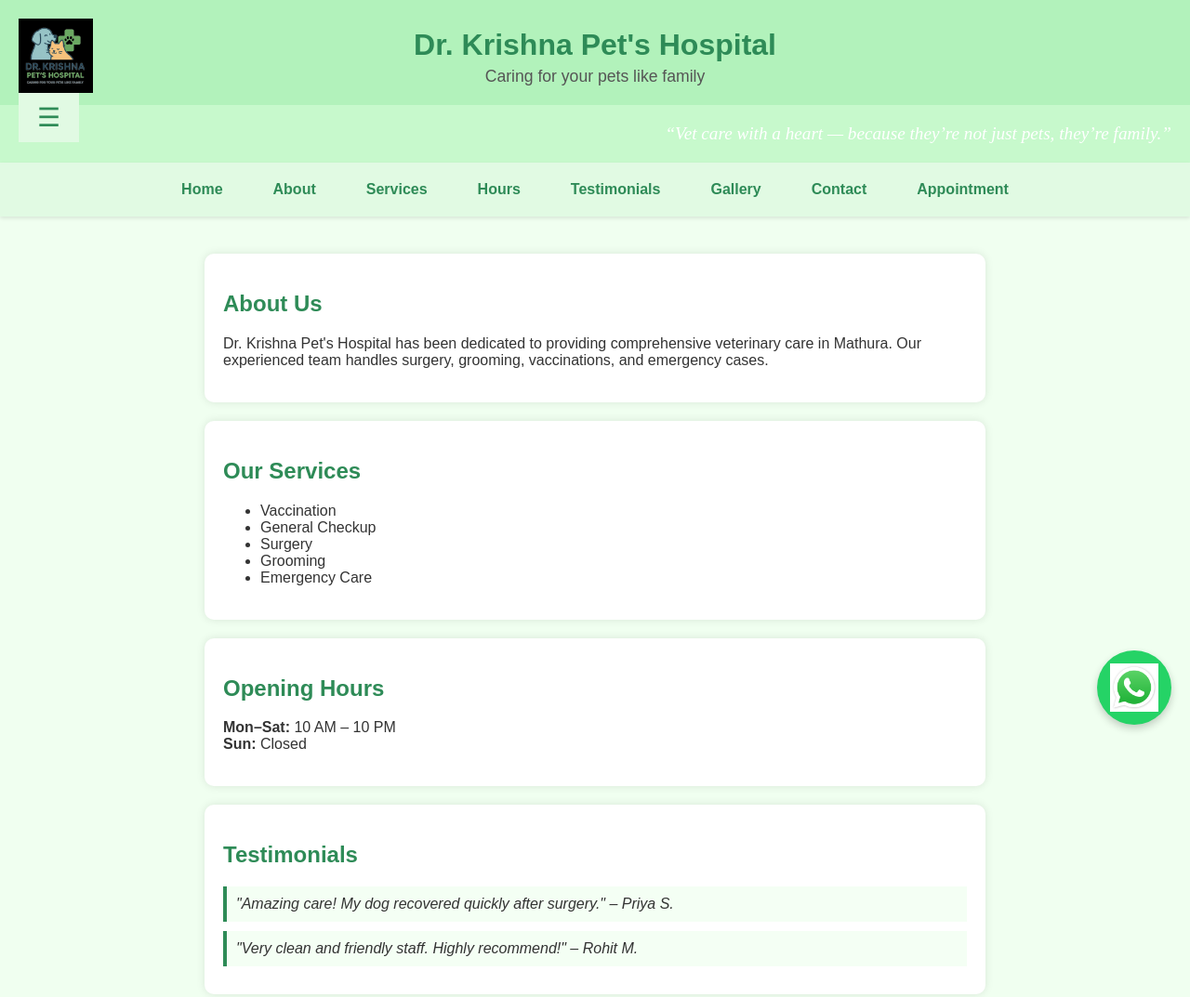
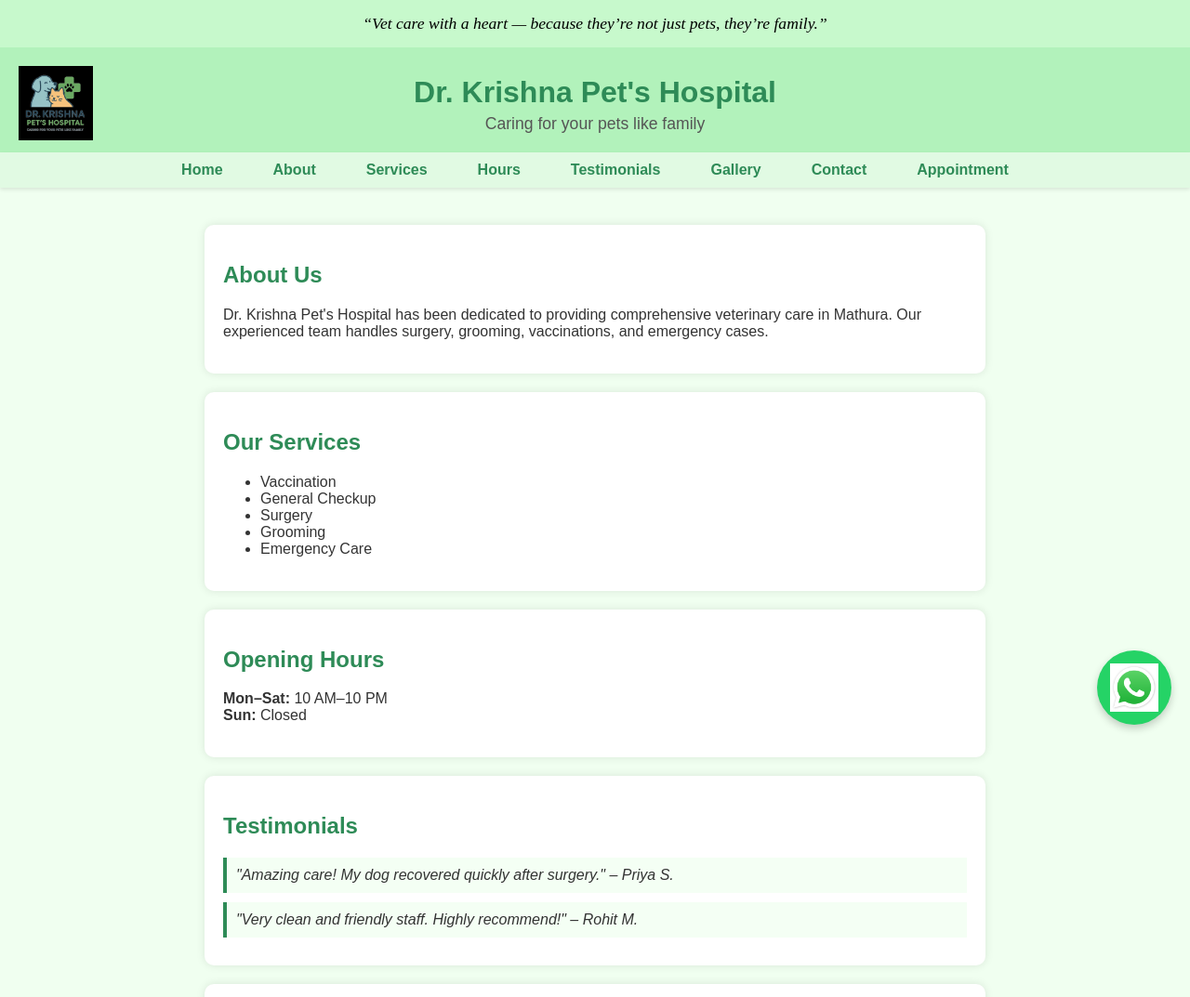
Before and after one commit to Chandan0121/Krishna-Pet-s-Hospital, a plain HTML site: page index.html in a window 1280 px wide. Shown: the top 1073 px of the page at 93% size. Drawn offline with Linux system fonts and the light colour scheme.

Commit message:
Update index.html

```diff
--- a/index.html
+++ b/index.html
@@ -1,8 +1,8 @@
 <!DOCTYPE html>
 <html lang="en">
 <head>
-  <meta charset="UTF-8" />
-  <meta name="viewport" content="width=device-width, initial-scale=1.0" />
+  <meta charset="UTF-8"/>
+  <meta name="viewport" content="width=device-width, initial-scale=1.0"/>
   <title>Dr. Krishna Pet's Hospital</title>
 
   <meta name="description" content="Dr. Krishna Pet's Hospital - Caring veterinary services including surgery, grooming, emergency care in Mathura. Book appointments easily.">
@@ -16,6 +16,18 @@
       margin: 0;
       padding: 0;
       color: #333;
+    }
+
+    /* Quote at top */
+    .quote {
+      font-family: "Times New Roman", serif;
+      font-style: italic;
+      font-size: 1.1em;
+      color: black;
+      text-align: center;
+      padding: 15px 20px;
+      background-color: #c7f9cc;
+      margin: 0;
     }
 
     header {
@@ -51,20 +63,7 @@
       color: #555;
     }
 
-    .quote-box {
-      background-color: #c7f9cc;
-      padding: 20px;
-      text-align: right;
-      font-family: "Times New Roman", serif;
-    }
-
-    .quote-box blockquote {
-      font-size: 1.2em;
-      color: white;
-      font-style: italic;
-      margin: 0;
-    }
-
+    /* Hamburger toggle */
     .menu-toggle {
       display: none;
     }
@@ -73,24 +72,24 @@
       display: none;
       font-size: 28px;
       cursor: pointer;
-      padding: 10px 20px;
+      padding: 8px 12px;
       color: #2e8b57;
       background-color: #e1fae3;
-      text-align: left;
+      border-radius: 5px;
+      transition: background-color 0.3s;
+    }
+    .menu-icon:hover {
+      background-color: #c2f0c2;
     }
 
-    .menu-icon.left {
-      display: block;
-      position: absolute;
-      left: 20px;
-      top: 100px;
-    }
-
+    /* Navigation */
     nav {
       width: 100%;
       background-color: #e1fae3;
-      box-shadow: 0 2px 4px rgba(0, 0, 0, 0.1);
-      margin: 0;
+      box-shadow: 0 2px 4px rgba(0,0,0,0.1);
+      display: flex;
+      align-items: center;
+      justify-content: center;
       padding: 10px 0;
       position: sticky;
       top: 0;
@@ -99,15 +98,15 @@
 
     nav ul {
       list-style: none;
+      margin: 0;
       padding: 0;
-      margin: 0;
       display: flex;
       flex-wrap: wrap;
       justify-content: center;
     }
 
     nav li {
-      margin: 10px 15px;
+      margin: 0 15px;
     }
 
     nav a {
@@ -124,30 +123,22 @@
       border-bottom: 2px solid #2e8b57;
     }
 
+    /* Responsive hamburger */
     @media (max-width: 768px) {
+      .menu-icon {
+        display: block;
+      }
       nav ul {
         display: none;
         flex-direction: column;
         align-items: flex-start;
-        background-color: #e1fae3;
         padding-left: 20px;
       }
-
       .menu-toggle:checked + .menu-icon + nav ul {
         display: flex;
       }
-
       nav li {
         margin: 10px 0;
-      }
-
-      header {
-        flex-direction: column;
-      }
-
-      .logo {
-        position: static;
-        margin-bottom: 10px;
       }
     }
 
@@ -156,12 +147,12 @@
     }
 
     .section {
-      background-color: #ffffff;
+      background-color: #fff;
       padding: 20px;
       margin: 20px auto;
       max-width: 800px;
       border-radius: 10px;
-      box-shadow: 0 0 10px rgba(0, 0, 0, 0.1);
+      box-shadow: 0 0 10px rgba(0,0,0,0.1);
     }
 
     .section h2 {
@@ -178,7 +169,7 @@
 
     .gallery {
       display: grid;
-      grid-template-columns: repeat(auto-fit, minmax(250px, 1fr));
+      grid-template-columns: repeat(auto-fit, minmax(250px,1fr));
       gap: 15px;
     }
 
@@ -186,7 +177,7 @@
       width: 100%;
       height: auto;
       border-radius: 8px;
-      box-shadow: 0 0 5px rgba(0, 0, 0, 0.2);
+      box-shadow: 0 0 5px rgba(0,0,0,0.2);
       transition: transform 0.3s ease;
     }
 
@@ -203,60 +194,50 @@
 
     .responsive-iframe {
       position: absolute;
-      top: 0;
-      left: 0;
-      width: 100%;
-      height: 100%;
+      top: 0; left: 0;
+      width: 100%; height: 100%;
       border: none;
     }
 
     .whatsapp-float {
       position: fixed;
-      bottom: 20px;
-      right: 20px;
-      width: 80px;
-      height: 80px;
+      bottom: 20px; right: 20px;
+      width: 80px; height: 80px;
       background-color: #25D366;
       border-radius: 50%;
-      display: flex;
-      align-items: center;
-      justify-content: center;
-      box-shadow: 0 4px 8px rgba(0, 0, 0, 0.2);
-      z-index: 1000;
-      transition: transform 0.3s ease;
+      display: flex; align-items: center; justify-content: center;
+      box-shadow: 0 4px 8px rgba(0,0,0,0.2);
+      transition: transform 0.3s ease; z-index: 1000;
     }
-
     .whatsapp-float:hover {
       transform: scale(1.1);
     }
-
     .whatsapp-float img {
-      width: 52px;
-      height: 52px;
+      width: 52px; height: 52px;
     }
   </style>
 </head>
 <body>
 
+  <!-- QUOTE AT TOP -->
+  <div class="quote">
+    “Vet care with a heart — because they’re not just pets, they’re family.”
+  </div>
+
+  <!-- HEADER -->
   <header>
-    <img src="logo.jpg" alt="Logo" class="logo" />
+    <img src="logo.jpg" alt="Logo" class="logo"/>
     <div class="header-center">
       <h1>Dr. Krishna Pet's Hospital</h1>
       <div class="tagline">Caring for your pets like family</div>
     </div>
   </header>
 
-  <!-- QUOTE SECTION -->
-  <section class="quote-box">
-    <blockquote>
-      “Vet care with a heart — because they’re not just pets, they’re family.”
-    </blockquote>
-  </section>
+  <!-- HAMBURGER TOGGLE & MENU ICON -->
+  <input type="checkbox" id="menu-toggle" class="menu-toggle"/>
+  <label for="menu-toggle" class="menu-icon">&#9776;</label>
 
-  <!-- HAMBURGER MENU -->
-  <input type="checkbox" id="menu-toggle" class="menu-toggle">
-  <label for="menu-toggle" class="menu-icon left">&#9776;</label>
-
+  <!-- NAVIGATION -->
   <nav>
     <ul>
       <li><a href="#home">Home</a></li>
@@ -271,12 +252,14 @@
   </nav>
 
   <div class="content">
-    <div class="section" id="about">
+    <!-- About -->
+    <section class="section" id="about">
       <h2>About Us</h2>
       <p>Dr. Krishna Pet's Hospital has been dedicated to providing comprehensive veterinary care in Mathura. Our experienced team handles surgery, grooming, vaccinations, and emergency cases.</p>
-    </div>
+    </section>
 
-    <div class="section" id="services">
+    <!-- Services -->
+    <section class="section" id="services">
       <h2>Our Services</h2>
       <ul>
         <li>Vaccination</li>
@@ -285,47 +268,53 @@
         <li>Grooming</li>
         <li>Emergency Care</li>
       </ul>
-    </div>
+    </section>
 
-    <div class="section" id="hours">
+    <!-- Hours -->
+    <section class="section" id="hours">
       <h2>Opening Hours</h2>
-      <p><strong>Mon–Sat:</strong> 10 AM – 10 PM<br><strong>Sun:</strong> Closed</p>
-    </div>
+      <p><strong>Mon–Sat:</strong> 10 AM–10 PM<br><strong>Sun:</strong> Closed</p>
+    </section>
 
-    <div class="section" id="testimonials">
+    <!-- Testimonials -->
+    <section class="section" id="testimonials">
       <h2>Testimonials</h2>
       <div class="testimonial">"Amazing care! My dog recovered quickly after surgery." – Priya S.</div>
       <div class="testimonial">"Very clean and friendly staff. Highly recommend!" – Rohit M.</div>
-    </div>
+    </section>
 
-    <div class="section" id="gallery">
+    <!-- Gallery -->
+    <section class="section" id="gallery">
       <h2>Our Gallery</h2>
       <div class="gallery">
         <img src="01.JPG" alt="Operation Theatre">
         <img src="02.jpg" alt="Post-Surgery Care">
         <img src="03.JPG" alt="Surgical Procedure">
       </div>
-    </div>
+    </section>
 
-    <div class="section" id="contact">
+    <!-- Contact -->
+    <section class="section" id="contact">
       <h2>Contact Us</h2>
       <p>📞 +91 89603 84930</p>
       <p>📍 Baldevpuram, Mathura, Uttar Pradesh</p>
       <iframe src="https://www.google.com/maps/embed?pb=!1m18..." width="100%" height="300" style="border:0;" allowfullscreen loading="lazy"></iframe>
-    </div>
+    </section>
 
-    <div class="section" id="appointment">
+    <!-- Appointment -->
+    <section class="section" id="appointment">
       <h2>Book an Appointment</h2>
       <div class="g-form-container">
         <iframe class="responsive-iframe"
           src="https://docs.google.com/forms/d/e/1FAIpQLSfGlWJ-sSpEY9z3V4NWlE7mmdNwaGqZ46rKaJlBIPmp7M_jMA/viewform?embedded=true"
           loading="lazy">Loading…</iframe>
       </div>
-    </div>
+    </section>
   </div>
 
+  <!-- WhatsApp Button -->
   <a href="https://wa.me/918960384930" class="whatsapp-float" target="_blank" aria-label="Chat on WhatsApp">
-    <img src="whatsapp-icon.png" alt="Chat on WhatsApp" />
+    <img src="whatsapp-icon.png" alt="WhatsApp"/>
   </a>
 
 </body>
```
